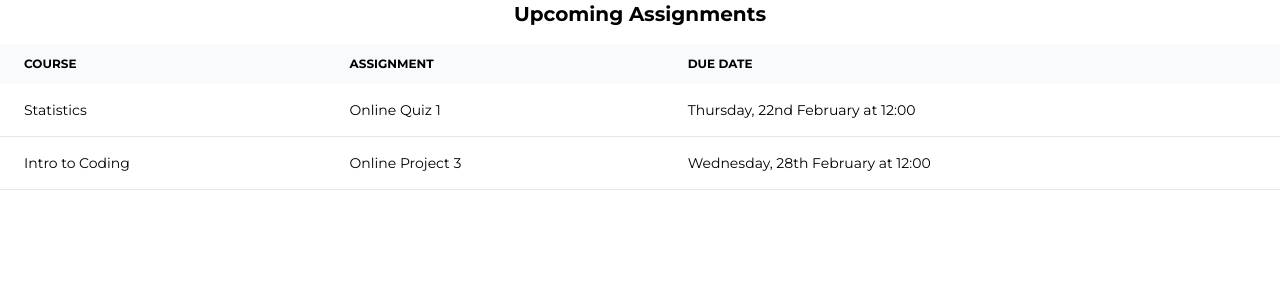
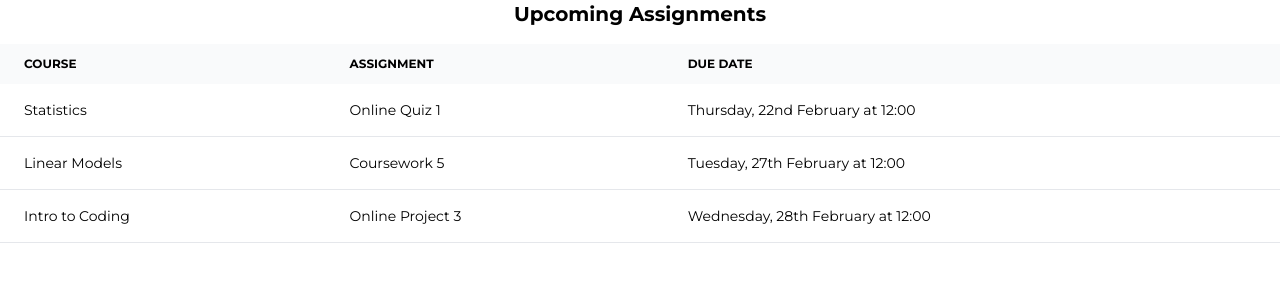
Before and after one commit to WumbleCat/DS-Website, a Next.js app: page /assignments in a window 1280 px wide. Shown: the top 300 px of the page. Built offline with nearby package versions, Linux system fonts and the light colour scheme.

Commit message:
fix assignments

```diff
--- a/app/assignments/page.jsx
+++ b/app/assignments/page.jsx
@@ -6,6 +6,11 @@ export default function Assignments() {
         course: 'Statistics',
         project: 'Online Quiz 1',
         dueDate: 'Thursday, 22nd February at 12:00'
+      },
+      {
+        course: 'Linear Models',
+        project: 'Coursework 5',
+        dueDate: 'Tuesday, 27th February at 12:00'
       },
     {
       course: 'Intro to Coding',
```
